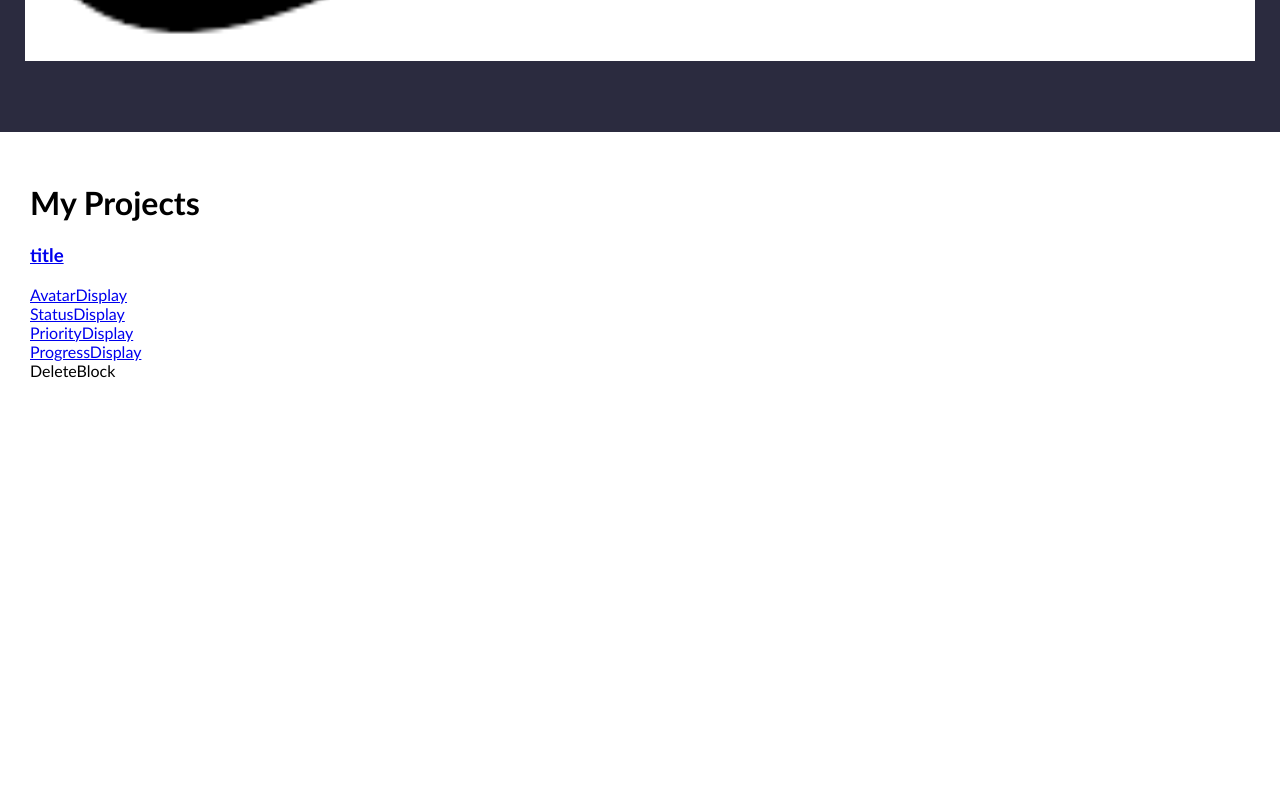
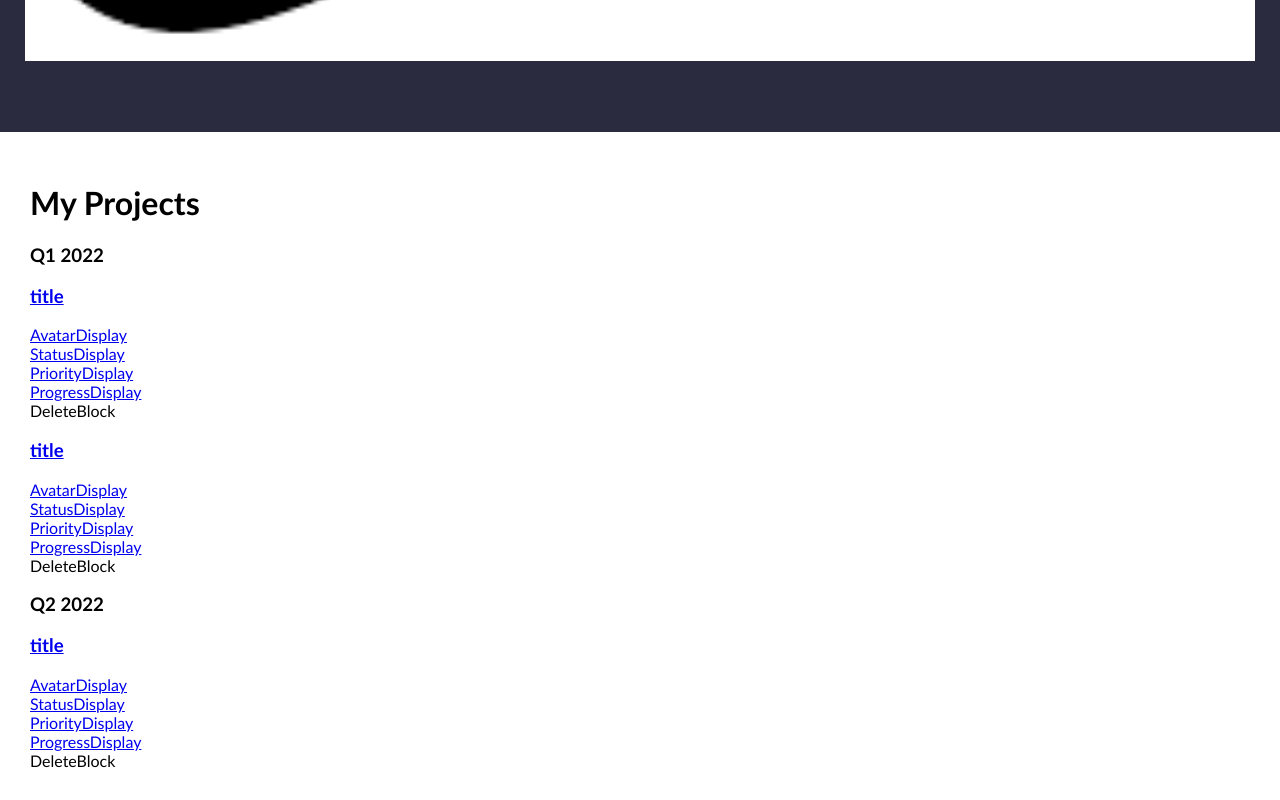
Before and after one commit to parkerchris/task-tracker, a React (Create React App) app: page / in a window 1280 px wide. Shown: the part 668-1468 px from the top of the page. Before the commit the page ends 1078 px from the top, so only its background shows below. Built offline with nearby package versions, Linux system fonts and the light colour scheme.

Commit message:
Mapping each unique category to the dashboard, and mapping corresponding ticket cards under each unique category

```diff
--- a/src/pages/Dashboard.js
+++ b/src/pages/Dashboard.js
@@ -41,13 +41,30 @@ const Dashboard = () => {
         },
     ]
 
+    const uniqueCategories = [
+        ...new Set(tickets?.map(({ category }) => category))
+    ]
 
+    /* 42:00 in the video */
 
     return (
       <div className="dashboard">
           <h1>My Projects</h1>
           <div classNam="ticket-container">
-              <TicketCard />
+              {tickets && uniqueCategories?.map((uniqueCategory, categoryIndex) => (
+                  <div key={categoryIndex}>
+                      <h3>{uniqueCategory}</h3>
+                      {tickets.filter(ticket => ticket.category === uniqueCategory)
+                        .map((filteredTicket, _index) => (
+                            <TicketCard
+                                id={_index}
+                                color={filteredTicket.color}
+                                ticket={filteredTicket}
+                            />
+                        ))
+                      }
+                  </div>
+              ))}
 
           </div>
       </div>
```
